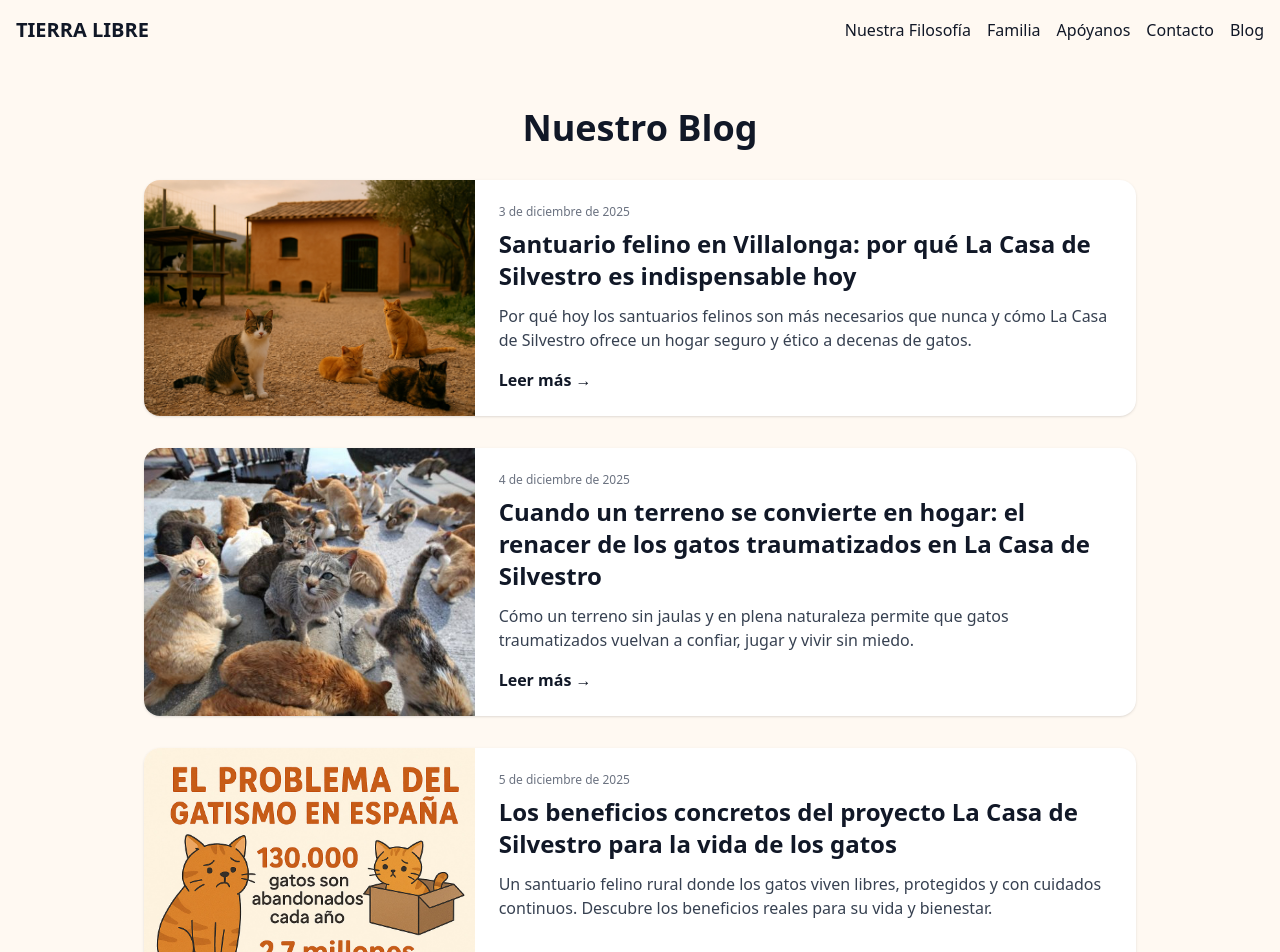
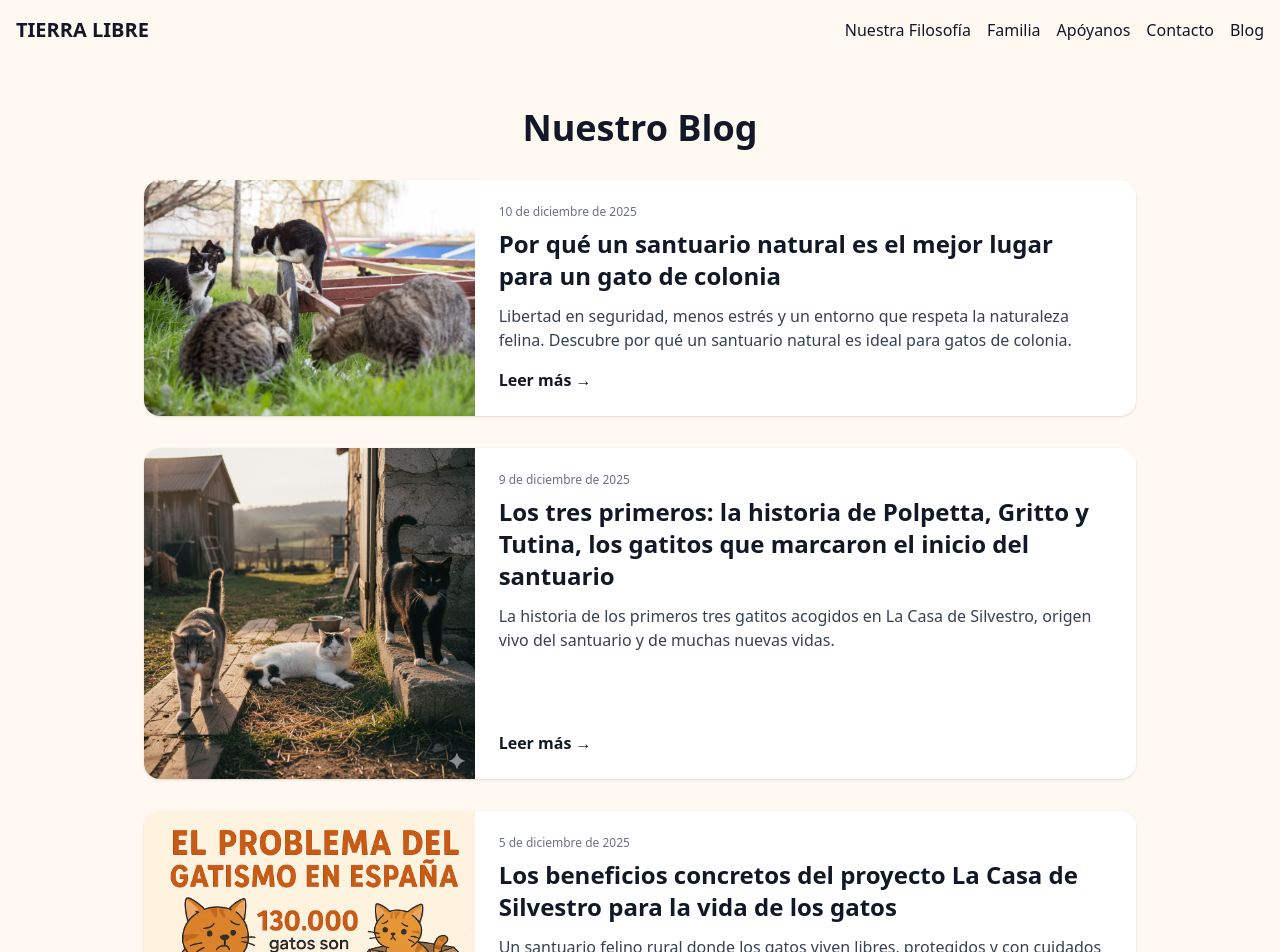
Before and after one commit to Tierralibre25/lacasadesilvestro, a Next.js app: page /blog in a window 1280 px wide. Shown: the top 952 px of the page. Built offline with nearby package versions, Linux system fonts and the light colour scheme.

Commit message:
Update blog.tsx

```diff
--- a/pages/blog.tsx
+++ b/pages/blog.tsx
@@ -3,13 +3,31 @@ import Link from "next/link";
 
 const posts = [
   {
-    slug: "santuario-felino-villalonga-la-casa-de-silvestro",
+    slug: "por-que-santuario-natural-mejor-lugar-gato-colonia",
     title:
-      "Santuario felino en Villalonga: por qué La Casa de Silvestro es indispensable hoy",
+      "Por qué un santuario natural es el mejor lugar para un gato de colonia",
     excerpt:
-      "Por qué hoy los santuarios felinos son más necesarios que nunca y cómo La Casa de Silvestro ofrece un hogar seguro y ético a decenas de gatos.",
-    image: "/images/blog/articolo_1.jpg",
-    date: "3 de diciembre de 2025",
+      "Libertad en seguridad, menos estrés y un entorno que respeta la naturaleza felina. Descubre por qué un santuario natural es ideal para gatos de colonia.",
+    image: "/images/blog/articolo_5_a.jpg",
+    date: "10 de diciembre de 2025",
+  },
+  {
+    slug: "historia-tres-primeros-polpetta-gritto-tutina",
+    title:
+      "Los tres primeros: la historia de Polpetta, Gritto y Tutina, los gatitos que marcaron el inicio del santuario",
+    excerpt:
+      "La historia de los primeros tres gatitos acogidos en La Casa de Silvestro, origen vivo del santuario y de muchas nuevas vidas.",
+    image: "/images/blog/articolo_4.jpg",
+    date: "9 de diciembre de 2025",
+  },
+  {
+    slug: "beneficios-concretos-proyecto-casa-de-silvestro-vida-gatos",
+    title:
+      "Los beneficios concretos del proyecto La Casa de Silvestro para la vida de los gatos",
+    excerpt:
+      "Un santuario felino rural donde los gatos viven libres, protegidos y con cuidados continuos. Descubre los beneficios reales para su vida y bienestar.",
+    image: "/images/blog/articolo_3.jpg",
+    date: "5 de diciembre de 2025",
   },
   {
     slug: "terreno-hogar-renacer-gatos-traumatizados-la-casa-de-silvestro",
@@ -21,22 +39,13 @@ const posts = [
     date: "4 de diciembre de 2025",
   },
   {
-    slug: "beneficios-concretos-proyecto-casa-de-silvestro-vida-gatos",
+    slug: "santuario-felino-villalonga-la-casa-de-silvestro",
     title:
-      "Los beneficios concretos del proyecto La Casa de Silvestro para la vida de los gatos",
+      "Santuario felino en Villalonga: por qué La Casa de Silvestro es indispensable hoy",
     excerpt:
-      "Un santuario felino rural donde los gatos viven libres, protegidos y con cuidados continuos. Descubre los beneficios reales para su vida y bienestar.",
-    image: "/images/blog/articolo_3.jpg",
-    date: "5 de diciembre de 2025",
-  },
-  {
-    slug: "historia-tres-primeros-polpetta-gritto-tutina",
-    title:
-      "Los tres primeros: la historia de Polpetta, Gritto y Tutina, los gatitos que marcaron el inicio del santuario",
-    excerpt:
-      "La historia de los primeros tres gatitos acogidos en La Casa de Silvestro, origen vivo del santuario y de muchas nuevas vidas.",
-    image: "/images/blog/articolo_4.jpg",
-    date: "9 de diciembre de 2025",
+      "Por qué los santuarios felinos son más necesarios que nunca y cómo La Casa de Silvestro ofrece un hogar seguro y ético a decenas de gatos.",
+    image: "/images/blog/articolo_1.jpg",
+    date: "3 de diciembre de 2025",
   },
 ];
 
```
